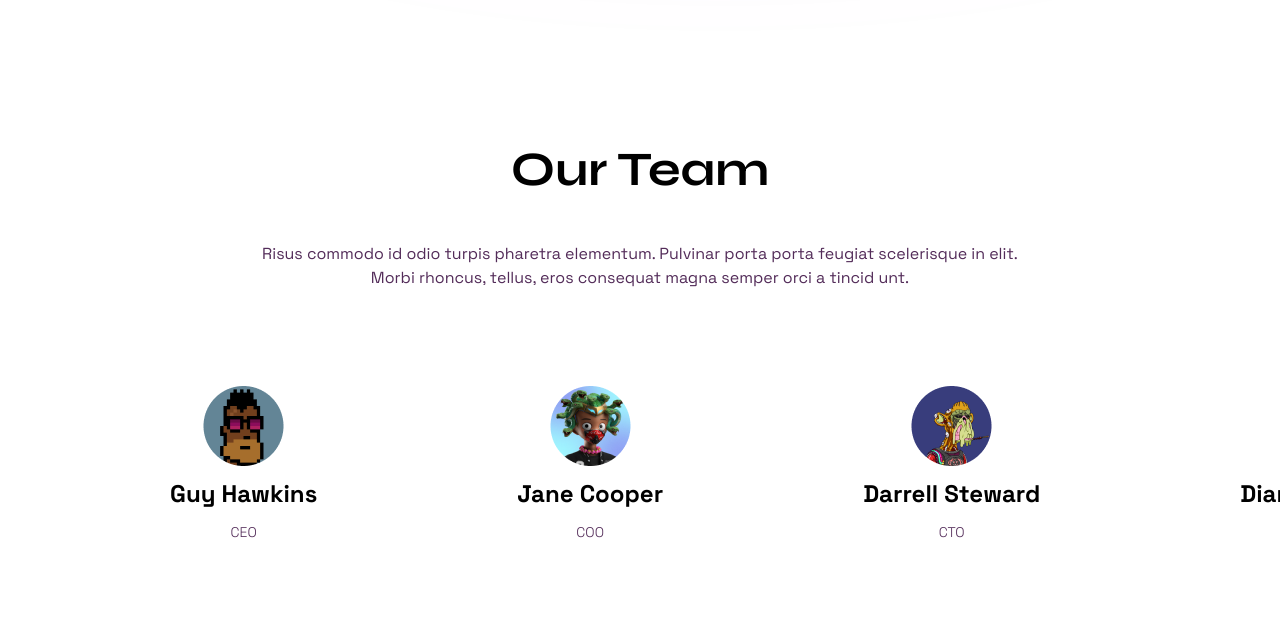
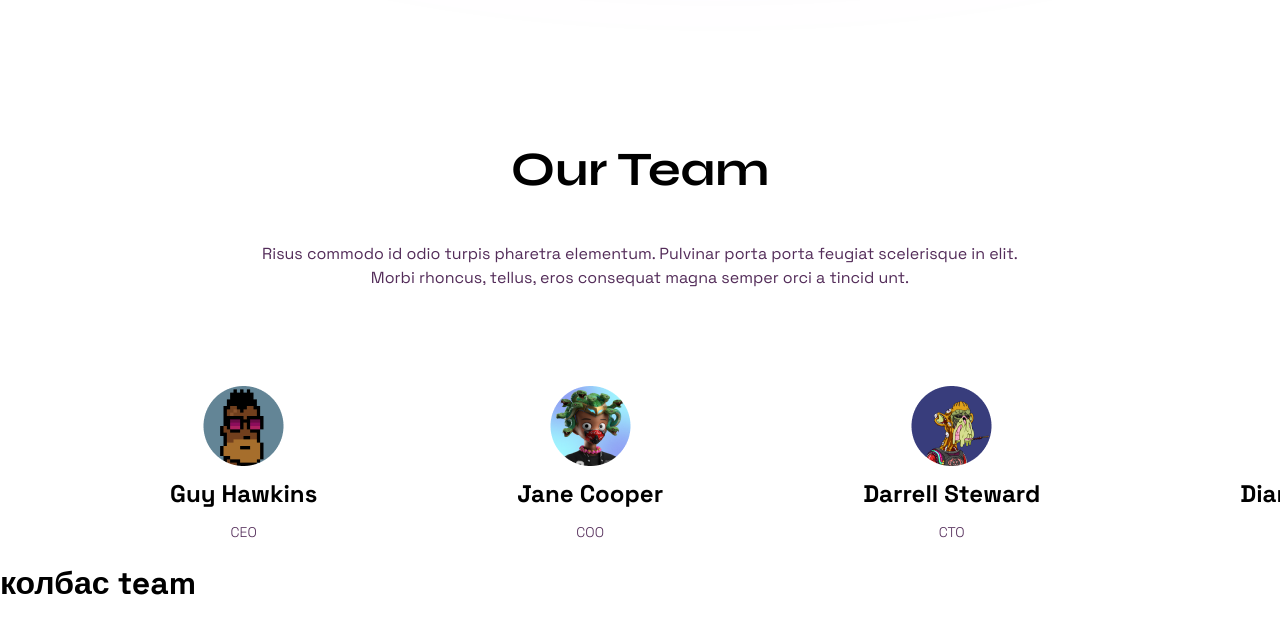
Before and after one commit to EgorFrog/Kolbasa, a plain HTML site: page index.html in a window 1280 px wide. Shown: the part 767-1392 px from the top of the page. Before the commit the page ends 1309 px from the top, so only its background shows below. Drawn offline with Linux system fonts and the light colour scheme.

Commit message:
колбаса

```diff
--- a/index.html
+++ b/index.html
@@ -81,6 +81,8 @@
     </div>
   </section>
   <!--  section__team end -->
-  <footer></footer>
+  <footer>
+    <h1>колбас team</h1>
+  </footer>
 </body>
 </html>
```
